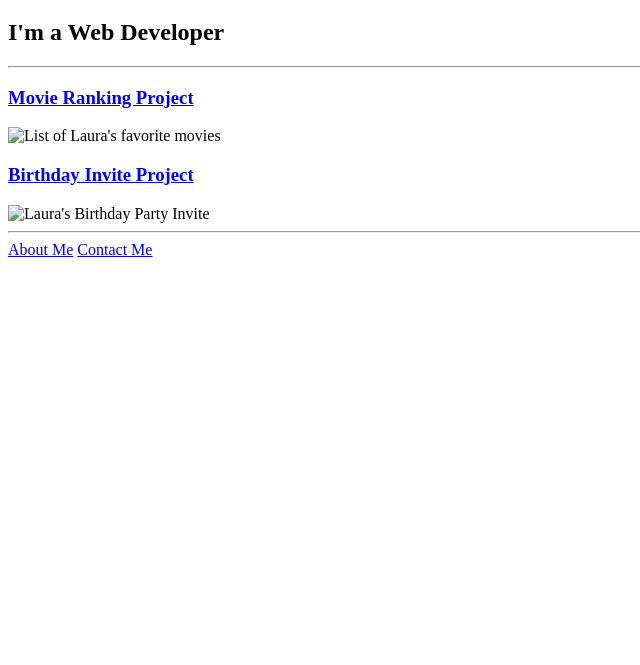
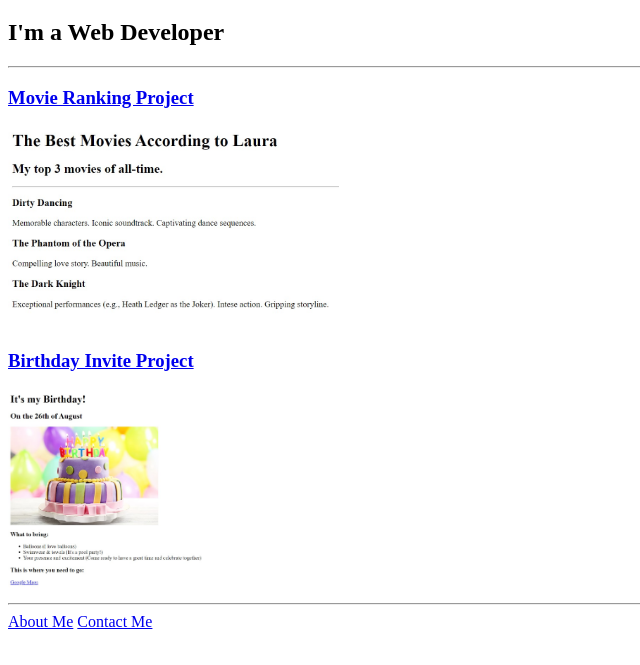
Before and after one commit to laurageraldeli/html-portfolio-final, a plain HTML site: page index.html in a window 1280 px wide. Shown: the part 61-726 px from the top of the page, without its empty margins (0-640 px from the left). Drawn offline with Linux system fonts and the light colour scheme.

Commit message:
Add files via upload

```diff
--- a/index.html
+++ b/index.html
@@ -11,9 +11,9 @@
     <h2>I'm a Web Developer</h2>
     <hr />
     <h3><a href="http://127.0.0.1:3000/2.4 Movie Ranking Project/index.html">Movie Ranking Project</a></h3>
-    <img src="../4.3 HTML Porfolio Project/assets/images/Movie Project_Screenshot.jpg" height="200" alt="List of Laura's favorite movies"/>
+    <img src="./assets/images/Movie Project_Screenshot.jpg" height="200" alt="List of Laura's favorite movies"/>
     <h3><a href="http://127.0.0.1:3000/3.4 Birthday Invite Project/index.html">Birthday Invite Project</a></h3>
-    <img src="../4.3 HTML Porfolio Project/assets/images/Birthday Invite_Screenshot.jpg" height="200" alt="Laura's Birthday Party Invite"/>
+    <img src="./assets/images/Birthday Invite_Screenshot.jpg" height="200" alt="Laura's Birthday Party Invite"/>
     <hr />
     <a href="http://127.0.0.1:3000/4.3 HTML Porfolio Project/public/about.html">About Me</a>
     <a href="http://127.0.0.1:3000/4.3 HTML Porfolio Project/public/contact.html">Contact Me</a>
```
